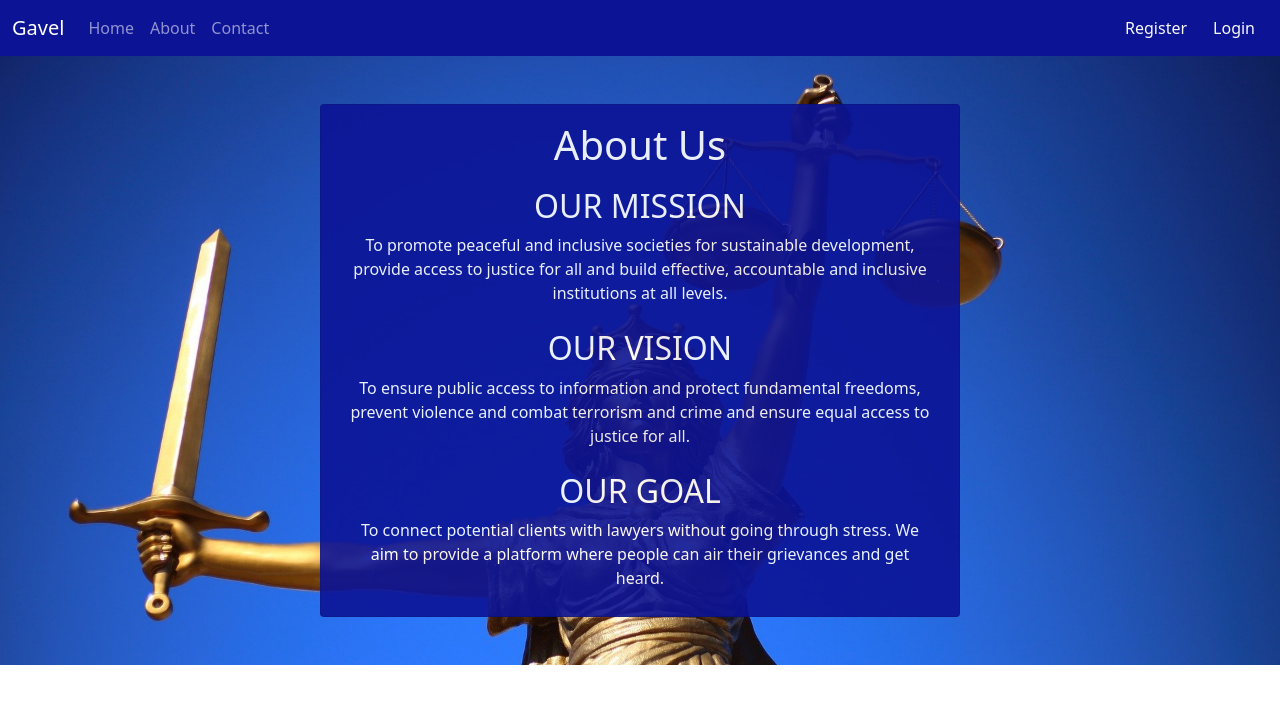
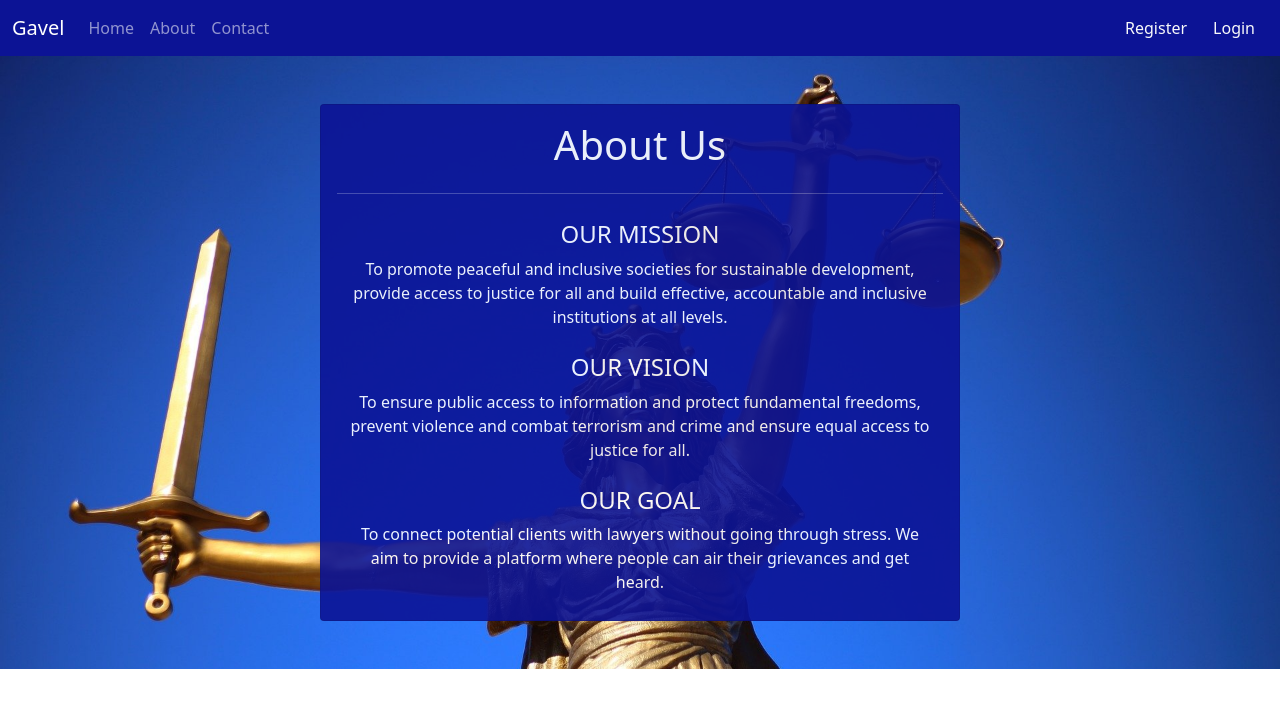
Before and after one commit to OyinDee/gavel, a React (Create React App) app: page /about in a window 1280 px wide. Shown: the top 708 px of the page. Built offline with nearby package versions, Linux system fonts and the light colour scheme.

Commit message:
adjusted the about page

```diff
--- a/src/pages/About.css
+++ b/src/pages/About.css
@@ -12,13 +12,3 @@
     background-color: #0c1395;
     padding: 1em;
 }
-#contact_container{
-    width: 30em;
-    text-align: center;
-    margin-left: auto;
-    margin-right: auto;
-    margin-bottom: 3em;
-    color: white;
-    opacity: 0.9;
-    background-color: #0c1395;
-}
--- a/src/pages/About.js
+++ b/src/pages/About.js
@@ -6,14 +6,15 @@ const About = () => {
     <div className="a_container">
         <div className="w-50 card text-center" id='about_container'>
             <h1 className='card-title'>About Us</h1>
+            <hr/>
             <div style={{padding: '10px', textAlign: 'center'}}>
-                <h2>OUR MISSION</h2>
+                <h4>OUR MISSION</h4>
                 To promote peaceful and inclusive societies for sustainable development, provide access to justice for all and build effective, accountable and inclusive institutions at all levels.
                 <br/><br/>
-                <h2>OUR VISION</h2>
+                <h4>OUR VISION</h4>
                 To ensure public access to information and protect fundamental freedoms, prevent violence and combat terrorism and crime and ensure equal access to justice for all.
                 <br/><br/>
-                <h2>OUR GOAL</h2>
+                <h4>OUR GOAL</h4>
                 To connect potential clients with lawyers without going through stress. We aim to provide a platform where people can air their grievances and get heard.
             </div>
         </div>
```
